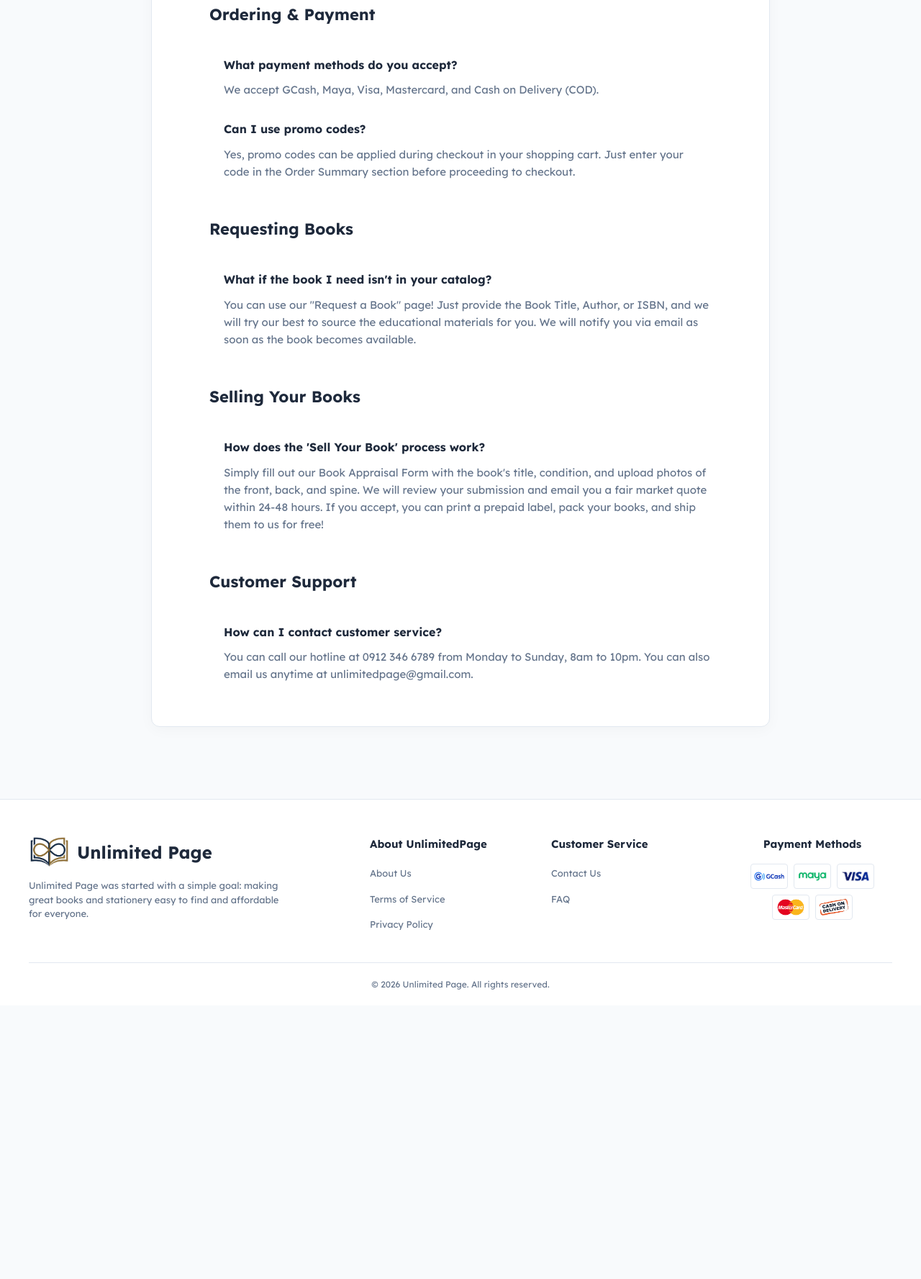
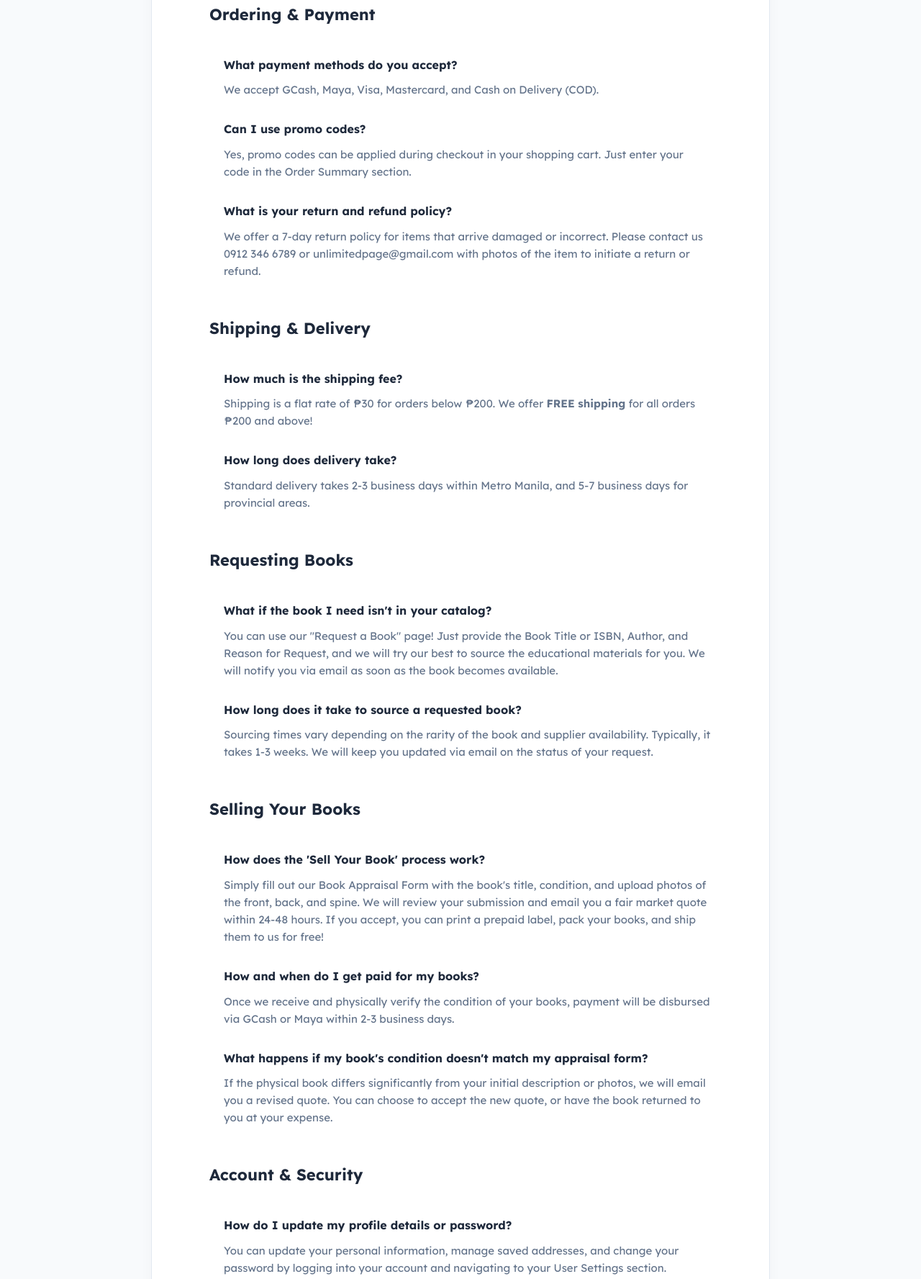
Before and after one commit to L4wrenzzz/Unlimited-Page, a plain HTML site: page faq.html in a window 1280 px wide. Shown: the part 387-2164 px from the top of the page at 72% size. Before the commit the page ends 1784 px from the top, so only its background shows below. Drawn offline with Linux system fonts and the light colour scheme.

Commit message:
refactor: Improve FAQ content for clarity and add new questions

```diff
--- a/faq.html
+++ b/faq.html
@@ -28,13 +28,11 @@
                     <input type="text" class="search-input-field" placeholder="Search" />
                 </div>
                 <a href="cart.html" class="shopping-cart-button">
-                    <img src="images/header-cart-icon.png" alt="Cart"
-                        style="width: 24px; height: 24px; object-fit: contain;" />
+                    <img src="images/header-cart-icon.png" alt="Cart" style="width: 24px; height: 24px; object-fit: contain;" />
                     <span class="cart-item-count-badge" id="global-cart-badge">0</span>
                 </a>
                 <a href="login.html" class="account-button">
-                    <img src="images/account-icon.png" alt="Account"
-                        style="width: 24px; height: 24px; object-fit: contain;" />
+                    <img src="images/account-icon.png" alt="Account" style="width: 24px; height: 24px; object-fit: contain;" />
                 </a>
             </div>
         </div>
@@ -65,8 +63,26 @@
 
                 <div class="faq-item">
                     <h3 class="faq-question">Can I use promo codes?</h3>
-                    <p class="faq-answer">Yes, promo codes can be applied during checkout in your shopping cart. Just
-                        enter your code in the Order Summary section before proceeding to checkout.</p>
+                    <p class="faq-answer">Yes, promo codes can be applied during checkout in your shopping cart. Just enter your code in the Order Summary section.</p>
+                </div>
+
+                <div class="faq-item">
+                    <h3 class="faq-question">What is your return and refund policy?</h3>
+                    <p class="faq-answer">We offer a 7-day return policy for items that arrive damaged or incorrect. Please contact us 0912 346 6789 or unlimitedpage@gmail.com with photos of the item to initiate a return or refund.</p>
+                </div>
+            </section>
+
+            <section class="faq-category">
+                <h2 class="faq-category-title">Shipping & Delivery</h2>
+
+                <div class="faq-item">
+                    <h3 class="faq-question">How much is the shipping fee?</h3>
+                    <p class="faq-answer">Shipping is a flat rate of ₱30 for orders below ₱200. We offer <strong>FREE shipping</strong> for all orders ₱200 and above!</p>
+                </div>
+
+                <div class="faq-item">
+                    <h3 class="faq-question">How long does delivery take?</h3>
+                    <p class="faq-answer">Standard delivery takes 2-3 business days within Metro Manila, and 5-7 business days for provincial areas.</p>
                 </div>
             </section>
 
@@ -75,9 +91,12 @@
 
                 <div class="faq-item">
                     <h3 class="faq-question">What if the book I need isn't in your catalog?</h3>
-                    <p class="faq-answer">You can use our "Request a Book" page! Just provide the Book Title, Author, or
-                        ISBN, and we will try our best to source the educational materials for you. We will notify you
-                        via email as soon as the book becomes available.</p>
+                    <p class="faq-answer">You can use our "Request a Book" page! Just provide the Book Title or ISBN, Author, and Reason for Request, and we will try our best to source the educational materials for you. We will notify you via email as soon as the book becomes available.</p>
+                </div>
+
+                <div class="faq-item">
+                    <h3 class="faq-question">How long does it take to source a requested book?</h3>
+                    <p class="faq-answer">Sourcing times vary depending on the rarity of the book and supplier availability. Typically, it takes 1-3 weeks. We will keep you updated via email on the status of your request.</p>
                 </div>
             </section>
 
@@ -86,10 +105,26 @@
 
                 <div class="faq-item">
                     <h3 class="faq-question">How does the 'Sell Your Book' process work?</h3>
-                    <p class="faq-answer">Simply fill out our Book Appraisal Form with the book's title, condition, and
-                        upload photos of the front, back, and spine. We will review your submission and email you a fair
-                        market quote within 24-48 hours. If you accept, you can print a prepaid label, pack your books,
-                        and ship them to us for free!</p>
+                    <p class="faq-answer">Simply fill out our Book Appraisal Form with the book's title, condition, and upload photos of the front, back, and spine. We will review your submission and email you a fair market quote within 24-48 hours. If you accept, you can print a prepaid label, pack your books, and ship them to us for free!</p>
+                </div>
+
+                <div class="faq-item">
+                    <h3 class="faq-question">How and when do I get paid for my books?</h3>
+                    <p class="faq-answer">Once we receive and physically verify the condition of your books, payment will be disbursed via GCash or Maya within 2-3 business days.</p>
+                </div>
+
+                <div class="faq-item">
+                    <h3 class="faq-question">What happens if my book's condition doesn't match my appraisal form?</h3>
+                    <p class="faq-answer">If the physical book differs significantly from your initial description or photos, we will email you a revised quote. You can choose to accept the new quote, or have the book returned to you at your expense.</p>
+                </div>
+            </section>
+
+            <section class="faq-category">
+                <h2 class="faq-category-title">Account & Security</h2>
+
+                <div class="faq-item">
+                    <h3 class="faq-question">How do I update my profile details or password?</h3>
+                    <p class="faq-answer">You can update your personal information, manage saved addresses, and change your password by logging into your account and navigating to your User Settings section.</p>
                 </div>
             </section>
 
@@ -98,8 +133,7 @@
 
                 <div class="faq-item">
                     <h3 class="faq-question">How can I contact customer service?</h3>
-                    <p class="faq-answer">You can call our hotline at 0912 346 6789 from Monday to Sunday, 8am to 10pm.
-                        You can also email us anytime at unlimitedpage@gmail.com.</p>
+                    <p class="faq-answer">You can call our hotline at 0912 346 6789 from Monday to Sunday, 8am to 10pm. You can also email us anytime at unlimitedpage@gmail.com.</p>
                 </div>
             </section>
         </div>
@@ -113,8 +147,7 @@
                     Unlimited Page
                 </a>
                 <p class="footer-brand-description">
-                    Unlimited Page was started with a simple goal: making great books and stationery easy to find
-                    and affordable for everyone.
+                    Unlimited Page was started with a simple goal: making great books and stationery easy to find and affordable for everyone.
                 </p>
             </div>
             <div>
@@ -139,8 +172,7 @@
                     <img src="images/payment-method/maya-logo.jpg" alt="Maya" class="payment-logo-image" />
                     <img src="images/payment-method/visa-logo.jpg" alt="Visa" class="payment-logo-image" />
                     <img src="images/payment-method/mastercard-logo.jpg" alt="Mastercard" class="payment-logo-image" />
-                    <img src="images/payment-method/cash-on-delivery-logo.jpg" alt="Cash on Delivery"
-                        class="payment-logo-image" />
+                    <img src="images/payment-method/cash-on-delivery-logo.jpg" alt="Cash on Delivery" class="payment-logo-image" />
                 </div>
             </div>
         </div>
@@ -154,5 +186,4 @@
     <script src="js/shopping-cart-manager.js"></script>
     <script src="js/main-initialization.js"></script>
 </body>
-
 </html>
```
